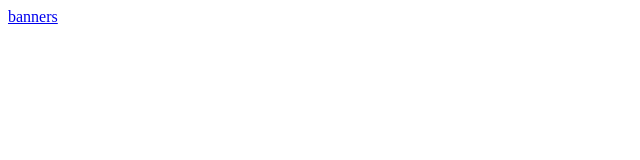
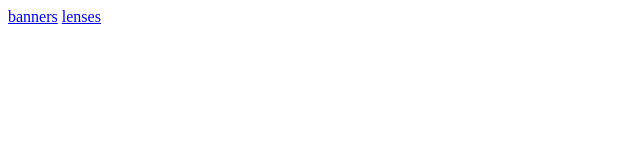
Before and after one commit to anna-tanisheva/anna-tanisheva.github.io, a plain HTML site: page index.html in a window 1280 px wide. Shown: the full height of the page, 0-640 px from the left. Drawn offline with Linux system fonts and the light colour scheme.

Commit message:
add link

```diff
--- a/index.html
+++ b/index.html
@@ -8,6 +8,7 @@
 </head>
 <body>
   <a href="banners/index.html" class="link">banners</a>
+  <a href="sites/lenses/index.html" class="link">lenses</a>
 
 </body>
 </html>
```
